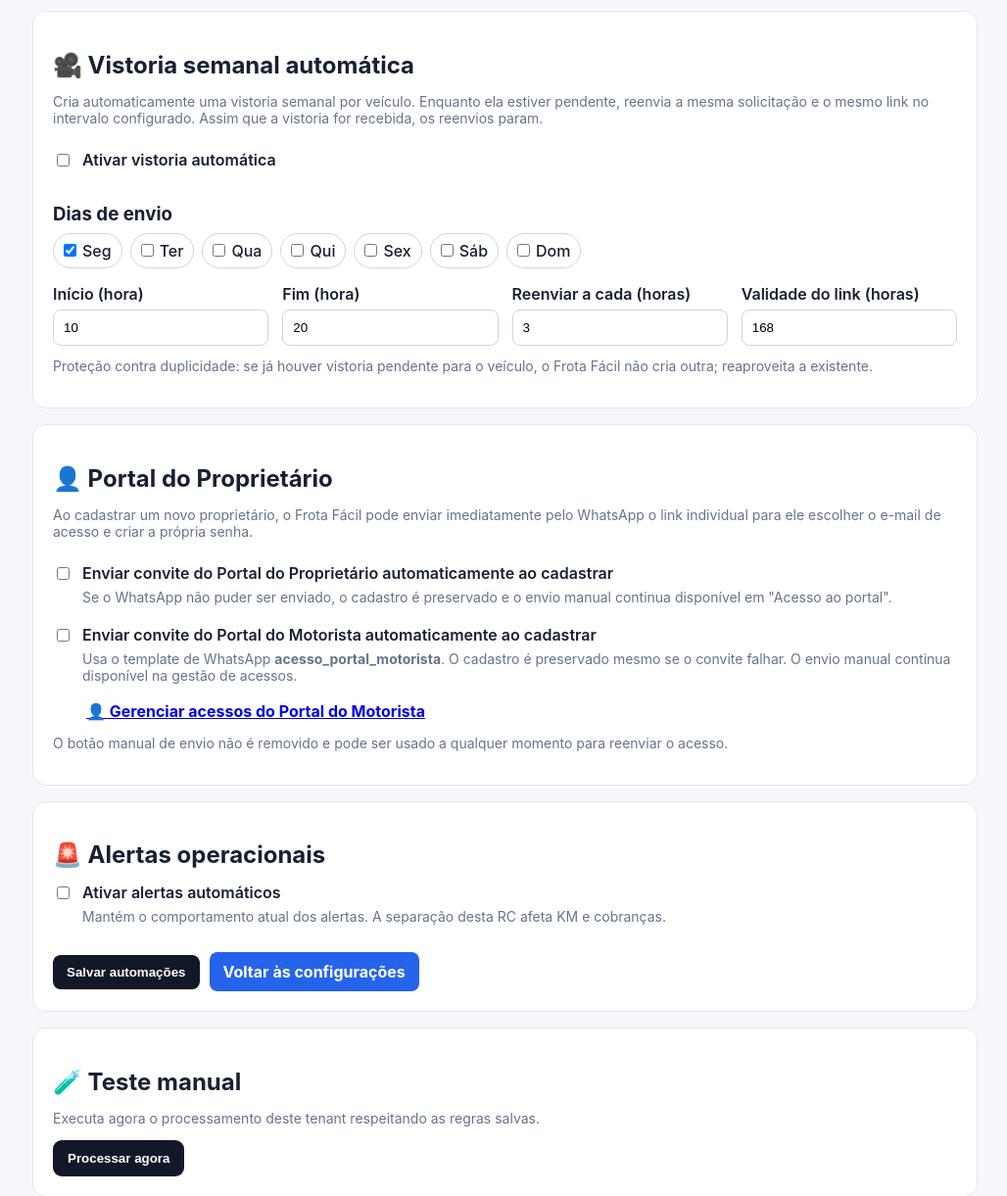
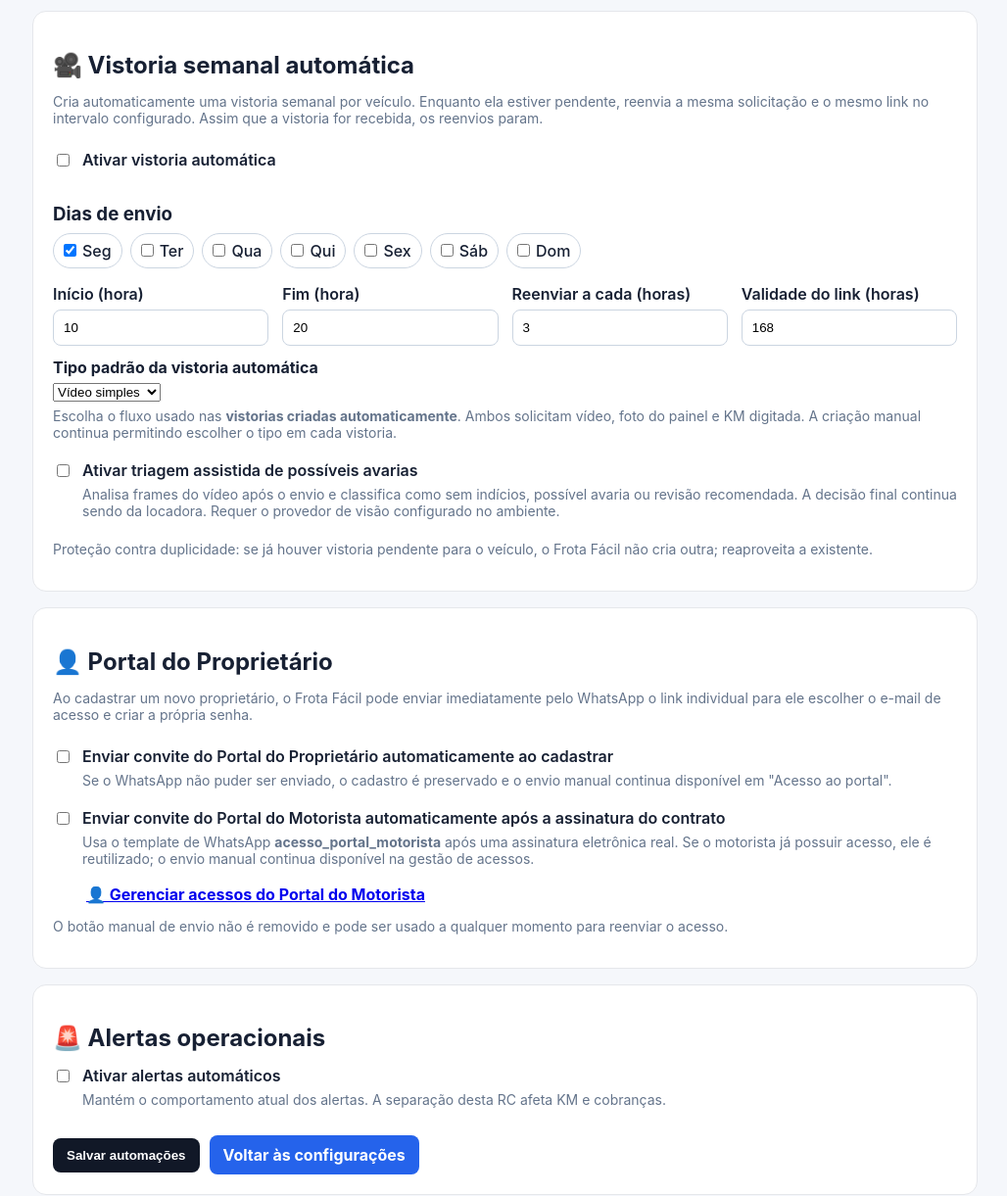
Before and after one commit to caelessa/saas, a Flask app: page /configuracoes/automacoes in a window 1280 px wide. Shown: the part 1052-2273 px from the top of the page at 98% size, without its empty margins (252-1280 px from the left). Run offline with Flask 3, Linux system fonts and the light colour scheme; a user stored in the database is signed in.

Commit message:
Add files via upload

```diff
--- a/templates/configuracoes_automacoes.html
+++ b/templates/configuracoes_automacoes.html
@@ -55,6 +55,8 @@
    <div><label for="inspection_reminder_interval_hours">Reenviar a cada (horas)</label><input id="inspection_reminder_interval_hours" type="number" min="1" max="168" name="inspection_reminder_interval_hours" value="{{cfg.get('inspection_reminder_interval_hours',3)}}"></div>
    <div><label for="inspection_expiry_hours">Validade do link (horas)</label><input id="inspection_expiry_hours" type="number" min="24" max="168" name="inspection_expiry_hours" value="{{cfg.get('inspection_expiry_hours',168)}}"></div>
   </div>
+  <div style="margin-top:12px"><label for="inspection_automation_type"><strong>Tipo padrão da vistoria automática</strong></label><select id="inspection_automation_type" name="inspection_automation_type" style="display:block;margin-top:6px;max-width:360px"><option value="simples" {% if (cfg.get('inspection_automation_type') or 'simples') == 'simples' %}selected{% endif %}>Vídeo simples</option><option value="guiada" {% if cfg.get('inspection_automation_type') == 'guiada' %}selected{% endif %}>Vistoria guiada</option></select><div class="muted2" style="margin-top:6px">Escolha o fluxo usado nas <strong>vistorias criadas automaticamente</strong>. Ambos solicitam vídeo, foto do painel e KM digitada. A criação manual continua permitindo escolher o tipo em cada vistoria.</div></div>
+  <div class="switch-row" style="margin-top:10px"><input type="checkbox" id="inspection_damage_detection_enabled" name="inspection_damage_detection_enabled" value="1" {% if cfg.get('inspection_damage_detection_enabled',False) %}checked{% endif %}><div><label for="inspection_damage_detection_enabled">Ativar triagem assistida de possíveis avarias</label><div class="muted2">Analisa frames do vídeo após o envio e classifica como sem indícios, possível avaria ou revisão recomendada. A decisão final continua sendo da locadora. Requer o provedor de visão configurado no ambiente.</div></div></div>
   <p class="muted2" style="margin-top:12px">Proteção contra duplicidade: se já houver vistoria pendente para o veículo, o Frota Fácil não cria outra; reaproveita a existente.</p>
  </section>
 
@@ -62,7 +64,7 @@
   <h2>👤 Portal do Proprietário</h2>
   <p class="muted2">Ao cadastrar um novo proprietário, o Frota Fácil pode enviar imediatamente pelo WhatsApp o link individual para ele escolher o e-mail de acesso e criar a própria senha.</p>
   <div class="switch-row"><input type="checkbox" id="owner_portal_auto_invite_enabled" name="owner_portal_auto_invite_enabled" value="1" {% if cfg.get('owner_portal_auto_invite_enabled',False) %}checked{% endif %}><div><label for="owner_portal_auto_invite_enabled">Enviar convite do Portal do Proprietário automaticamente ao cadastrar</label><div class="muted2">Se o WhatsApp não puder ser enviado, o cadastro é preservado e o envio manual continua disponível em "Acesso ao portal".</div></div></div>
-  <div class="switch-row"><input type="checkbox" id="driver_portal_auto_invite_enabled" name="driver_portal_auto_invite_enabled" value="1" {% if cfg.get('driver_portal_auto_invite_enabled',False) %}checked{% endif %}><div><label for="driver_portal_auto_invite_enabled">Enviar convite do Portal do Motorista automaticamente ao cadastrar</label><div class="muted2">Usa o template de WhatsApp <strong>acesso_portal_motorista</strong>. O cadastro é preservado mesmo se o convite falhar. O envio manual continua disponível na gestão de acessos.</div></div></div>
+  <div class="switch-row"><input type="checkbox" id="driver_portal_auto_invite_enabled" name="driver_portal_auto_invite_enabled" value="1" {% if cfg.get('driver_portal_auto_invite_enabled',False) %}checked{% endif %}><div><label for="driver_portal_auto_invite_enabled">Enviar convite do Portal do Motorista automaticamente após a assinatura do contrato</label><div class="muted2">Usa o template de WhatsApp <strong>acesso_portal_motorista</strong> após uma assinatura eletrônica real. Se o motorista já possuir acesso, ele é reutilizado; o envio manual continua disponível na gestão de acessos.</div></div></div>
   <div style="margin:8px 0 4px 34px"><a href="{{ url_for('acessos_portal_motorista') }}" style="font-weight:700">👤 Gerenciar acessos do Portal do Motorista</a></div>
   <p class="muted2">O botão manual de envio não é removido e pode ser usado a qualquer momento para reenviar o acesso.</p>
  </section>
```
